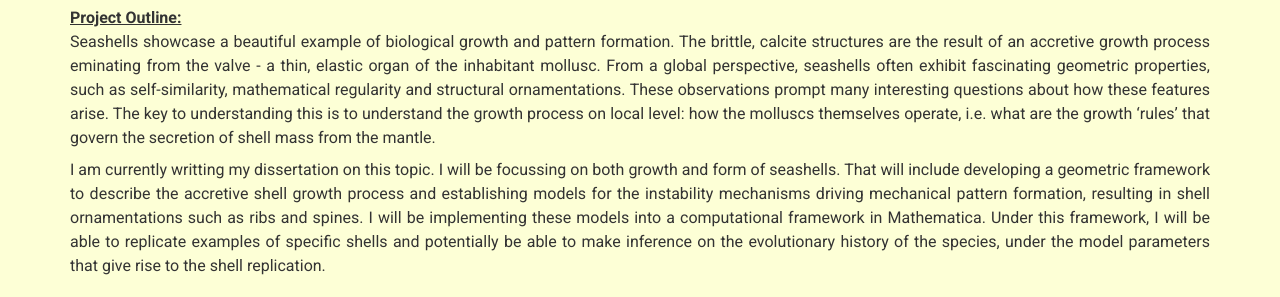
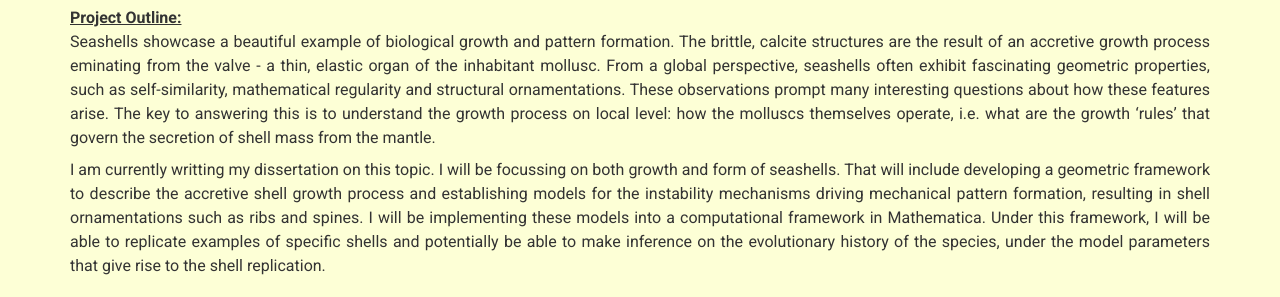
Before and after one commit to WilliamManley/WilliamManley.github.io, a Jekyll site: the page built from index.md, in a window 1280 px wide and 900 px high, scrolled down 4250 px. Shown: the part 483-780 px from the top of the window. Built offline with Jekyll 4.4.1, drawn with Linux system fonts in a browser that asks for light colours; nearby versions of some CDN libraries.

Commit message:
Updated Seashell Diss Description

```diff
--- a/_data/projects.yml
+++ b/_data/projects.yml
@@ -99,7 +99,7 @@
    <u><b>Project Outline:</b></u> <br>
    Seashells showcase a beautiful example of biological growth and pattern formation. The brittle, calcite structures are the result of an accretive growth process eminating
    from the valve - a thin, elastic organ of the inhabitant mollusc. From a global perspective, seashells often exhibit fascinating geometric properties, such as self-similarity,
-   mathematical regularity and structural ornamentations. These observations prompt many interesting questions about how these features arise. The key to understanding this is
+   mathematical regularity and structural ornamentations. These observations prompt many interesting questions about how these features arise. The key to answering this is
    to understand the growth process on local level: how the molluscs themselves operate, i.e. what are the growth 'rules' that govern the secretion of shell mass from the mantle.
 
    I am currently writting my dissertation on this topic. I will be focussing on both growth and form of seashells. That will include developing a geometric framework to describe
```
